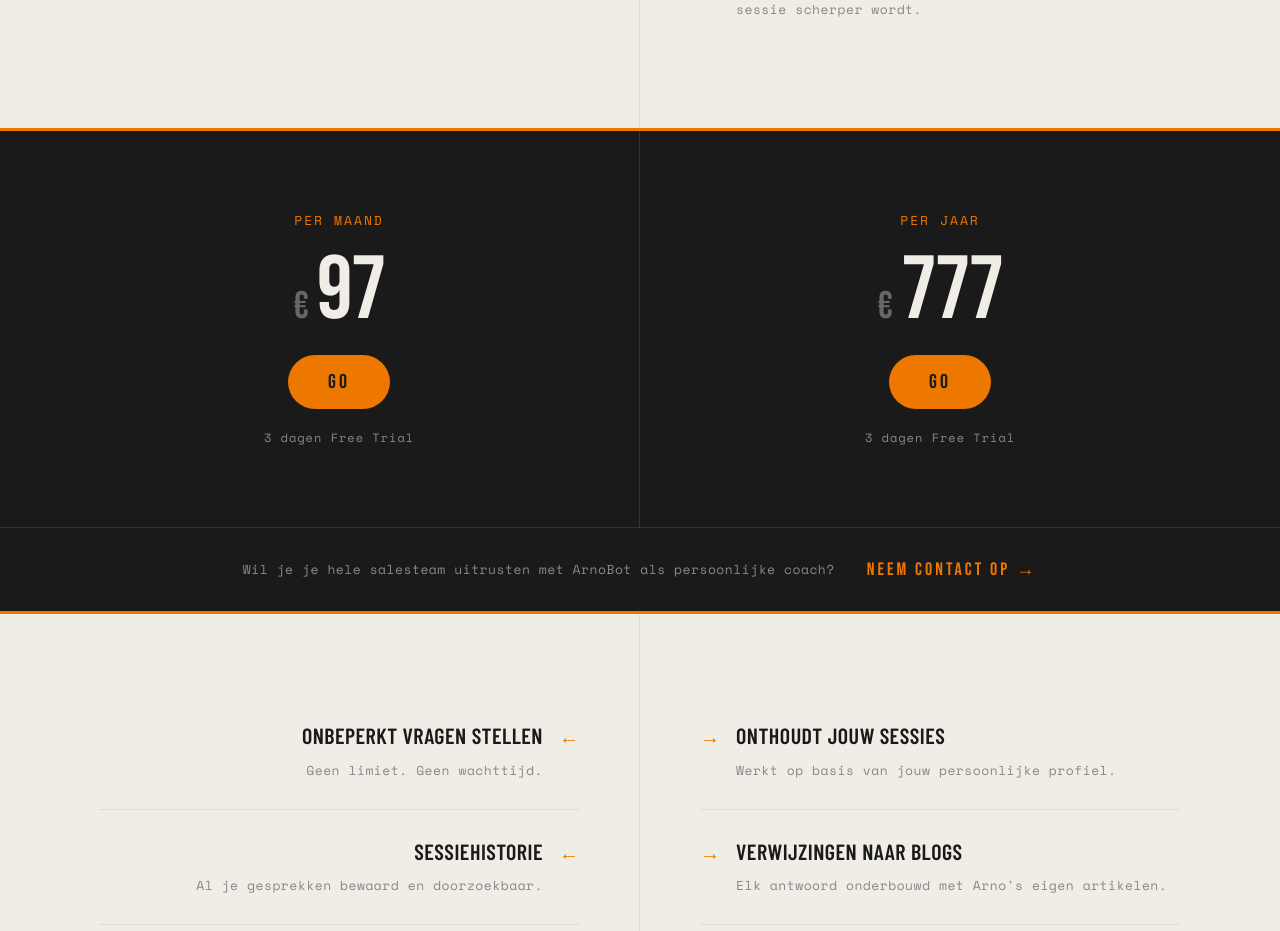
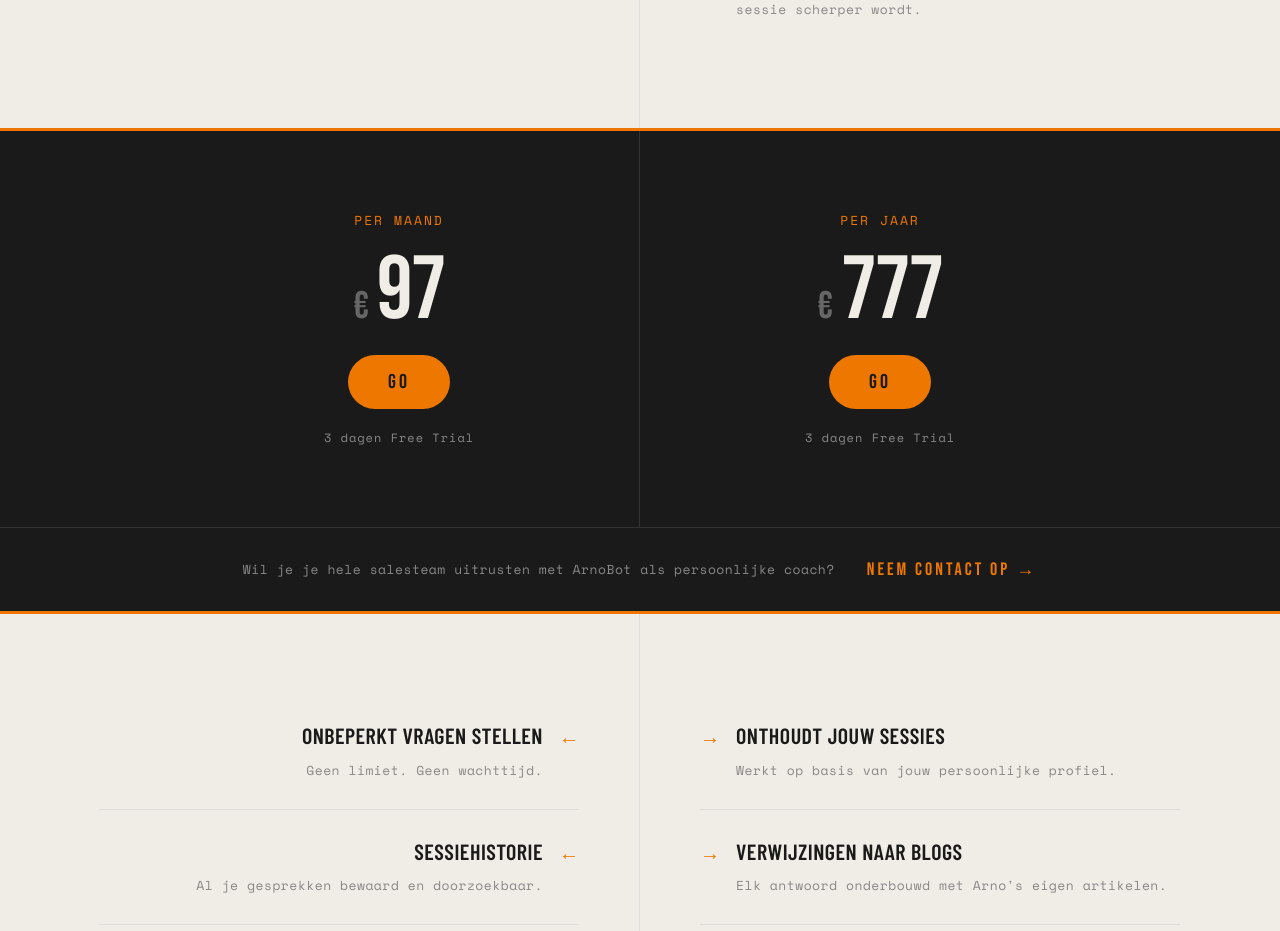
Before and after one commit to arnoceo-ops/arno-blog, a Next.js app: page /arnobot in a window 1280 px wide. Shown: the part 1280-2211 px from the top of the page. Built offline with nearby package versions, Linux system fonts and the light colour scheme; a web font is replaced by a local one.

Commit message:
fix: price tags dichter naar de middenstreep

```diff
--- a/app/arnobot/page.tsx
+++ b/app/arnobot/page.tsx
@@ -265,7 +265,7 @@ export default function ArnoBotLandingPage() {
       {/* PRICING — donkere sectie, één prijs per kolom */}
       <section className="subscribe-section">
         {/* LEFT: PER MAAND — zelfde kolom als subscribe-text-col */}
-        <div className="subscribe-text-col" style={{alignItems:'center'}}>
+        <div className="subscribe-text-col" style={{alignItems:'center', padding:'80px 0 80px 60px'}}>
           <div style={{maxWidth:'480px', width:'100%', display:'flex', flexDirection:'column', alignItems:'center', gap:'20px', textAlign:'center'}}>
             <span style={{fontSize:'13px', letterSpacing:'2px', textTransform:'uppercase', color:'#EE7700', fontFamily:"'Space Mono', monospace"}}>Per maand</span>
             <div style={{display:'flex', alignItems:'baseline', gap:'8px'}}>
@@ -285,7 +285,7 @@ export default function ArnoBotLandingPage() {
           </div>
         </div>
         {/* RIGHT: PER JAAR — zelfde kolom als canvas-right */}
-        <div className="canvas-right" style={{background:'#1a1a1a', justifyContent:'center', alignItems:'flex-start'}}>
+        <div className="canvas-right" style={{background:'#1a1a1a', justifyContent:'center', alignItems:'flex-start', padding:'80px 60px 80px 0'}}>
           <div style={{maxWidth:'480px', width:'100%', display:'flex', flexDirection:'column', alignItems:'center', gap:'20px', textAlign:'center'}}>
             <span style={{fontSize:'13px', letterSpacing:'2px', textTransform:'uppercase', color:'#EE7700', fontFamily:"'Space Mono', monospace"}}>Per jaar</span>
             <div style={{display:'flex', alignItems:'baseline', gap:'8px'}}>
```
